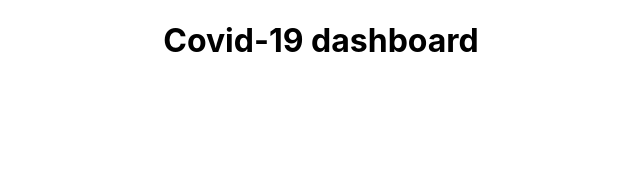
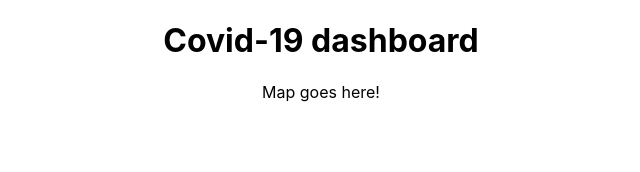
Before and after one commit to Ryan-Caruth/covid-19-map-dashboard, a React (Create React App) app in the folder client/: page / in a window 1280 px wide. Shown: the top 172 px of the page, without its empty margins (319-959 px from the left). Built offline with nearby package versions, Linux system fonts and the light colour scheme.

Commit message:
Added folders for prep

```diff
--- a/client/src/App.js
+++ b/client/src/App.js
@@ -1,9 +1,11 @@
 import './App.css';
+import DisplayMap from './components/map/DisplayMap';
 
 function App() {
   return (
     <div className="App">
       <h1>Covid-19 dashboard</h1>
+      <DisplayMap />
     </div>
   );
 }
--- /dev/null
+++ b/client/src/components/map/DisplayMap.js
@@ -0,0 +1,9 @@
+import React from 'react'
+
+const DisplayMap = () => {
+  return (
+    <div>Map goes here!</div>
+  )
+}
+
+export default DisplayMap
```
